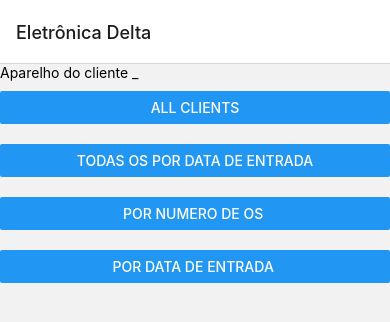
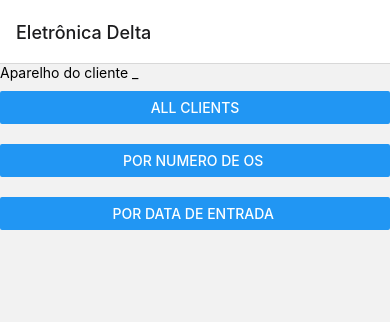
Before and after one commit to knechtel/app-delta-react-native, a React Native app: screen / in a window 390 px wide. Shown: the top 322 px of the page. Built offline with nearby package versions, Linux system fonts and the light colour scheme.

Commit message:
Removendo tela desnecessária.

```diff
--- a/src/components/FiltroComponent.js
+++ b/src/components/FiltroComponent.js
@@ -32,12 +32,6 @@ class FiltroComponent extends Component {
             <Button title="All Clients" onPress={() => this.listClient()} />
           </View>
           <View style={{marginVertical: 10}}>
-            <Button
-              title="Todas os por data de entrada"
-              onPress={() => this.listClient()}
-            />
-          </View>
-          <View style={{marginVertical: 10}}>
             <Button title="por numero de os " onPress={() => this.numeroOS()} />
           </View>
           <View style={{marginVertical: 10}}>
```
